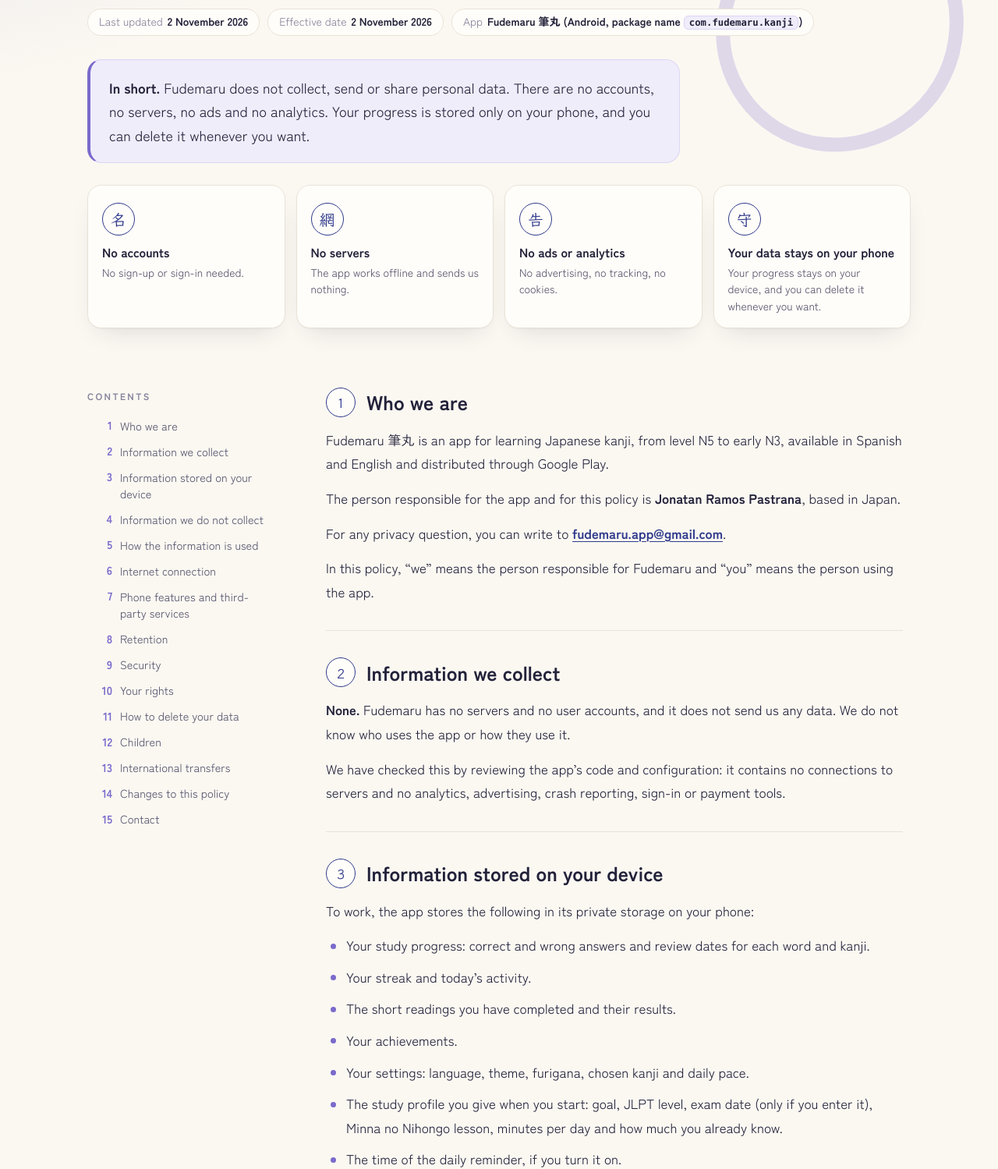
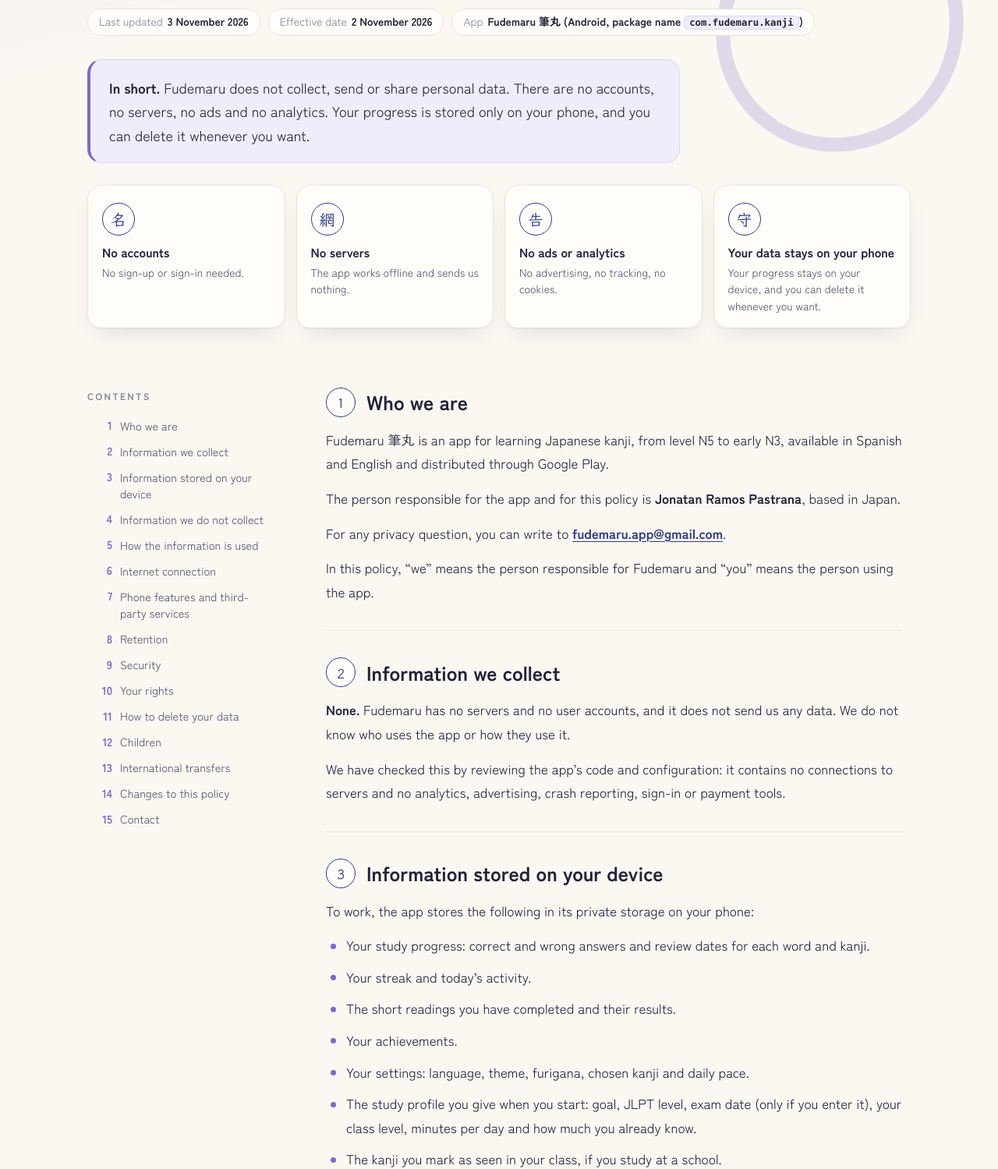
Before and after one commit to john141423/fumidori-privacy, a plain HTML site: page en/index.html in a window 1280 px wide. Shown: the part 267-1766 px from the top of the page at 78% size. Drawn offline with Linux system fonts and the light colour scheme.

Commit message:
Actualizar la política de privacidad (2026-11-03)

```diff
--- a/en/index.html
+++ b/en/index.html
@@ -33,7 +33,7 @@
       <svg class="enso" viewBox="0 0 200 200" aria-hidden="true" focusable="false"><path d="M118 22c38 8 62 42 56 82-6 42-46 72-88 66-40-6-66-44-60-82 5-32 30-58 62-64" fill="none" stroke="currentColor" stroke-width="9" stroke-linecap="round"/><path d="M88 18c10-2 22-2 32 2" fill="none" stroke="currentColor" stroke-width="4" stroke-linecap="round" opacity=".6"/></svg>
       <p class="eyebrow">Fudemaru · Privacy</p>
       <h1>Fudemaru privacy policy</h1>
-      <dl class="meta"><div><dt>Last updated</dt><dd>2 November 2026</dd></div><div><dt>Effective date</dt><dd>2 November 2026</dd></div><div><dt>App</dt><dd>Fudemaru 筆丸 (Android, package name <code>com.fudemaru.kanji</code>)</dd></div></dl>
+      <dl class="meta"><div><dt>Last updated</dt><dd>3 November 2026</dd></div><div><dt>Effective date</dt><dd>2 November 2026</dd></div><div><dt>App</dt><dd>Fudemaru 筆丸 (Android, package name <code>com.fudemaru.kanji</code>)</dd></div></dl>
       <div class="summary"><p><strong>In short.</strong> Fudemaru does not collect, send or share personal data. There are no accounts, no servers, no ads and no analytics. Your progress is stored only on your phone, and you can delete it whenever you want.</p></div>
       <ul class="highlights"><li><span class="k" lang="ja" aria-hidden="true">名</span><b>No accounts</b><span>No sign-up or sign-in needed.</span></li><li><span class="k" lang="ja" aria-hidden="true">網</span><b>No servers</b><span>The app works offline and sends us nothing.</span></li><li><span class="k" lang="ja" aria-hidden="true">告</span><b>No ads or analytics</b><span>No advertising, no tracking, no cookies.</span></li><li><span class="k" lang="ja" aria-hidden="true">守</span><b>Your data stays on your phone</b><span>Your progress stays on your device, and you can delete it whenever you want.</span></li></ul>
     </div>
@@ -60,7 +60,7 @@
       <section id="information-stored-on-your-device" aria-labelledby="information-stored-on-your-device-h">
         <h2 id="information-stored-on-your-device-h"><span class="num" aria-hidden="true">3</span>Information stored on your device</h2>
         <p>To work, the app stores the following in its private storage on your phone:</p>
-        <ul><li>Your study progress: correct and wrong answers and review dates for each word and kanji.</li><li>Your streak and today’s activity.</li><li>The short readings you have completed and their results.</li><li>Your achievements.</li><li>Your settings: language, theme, furigana, chosen kanji and daily pace.</li><li>The study profile you give when you start: goal, JLPT level, exam date (only if you enter it), Minna no Nihongo lesson, minutes per day and how much you already know.</li><li>The time of the daily reminder, if you turn it on.</li><li>Whether you have activated a promotional code.</li></ul>
+        <ul><li>Your study progress: correct and wrong answers and review dates for each word and kanji.</li><li>Your streak and today’s activity.</li><li>The short readings you have completed and their results.</li><li>Your achievements.</li><li>Your settings: language, theme, furigana, chosen kanji and daily pace.</li><li>The study profile you give when you start: goal, JLPT level, exam date (only if you enter it), your class level, minutes per day and how much you already know.</li><li>The kanji you mark as seen in your class, if you study at a school.</li><li>The time of the daily reminder, if you turn it on.</li><li>Whether you have activated a promotional code.</li></ul>
         <p>This information <strong>does not leave your phone</strong> on the app’s initiative, and we have no access to it.</p>
       </section>
       <section id="information-we-do-not-collect" aria-labelledby="information-we-do-not-collect-h">
@@ -139,7 +139,7 @@
       </div>
     </div>
     <p class="foot-note">This website uses no cookies or tracking tools. The hosting provider (GitHub Pages) may log technical data about visits, such as IP addresses, for security purposes.</p>
-    <p class="foot-copy">© 2026 Fudemaru · Last updated: 2 November 2026 · <a href="#top">Back to top</a></p>
+    <p class="foot-copy">© 2026 Fudemaru · Last updated: 3 November 2026 · <a href="#top">Back to top</a></p>
   </div>
 </footer>
 </body>
```
Also changed, not shown: index.html (+3 -3 lines).
